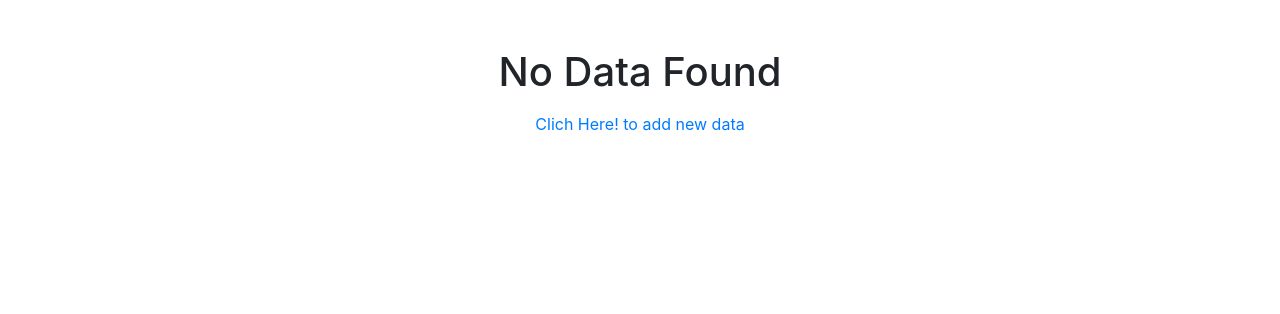
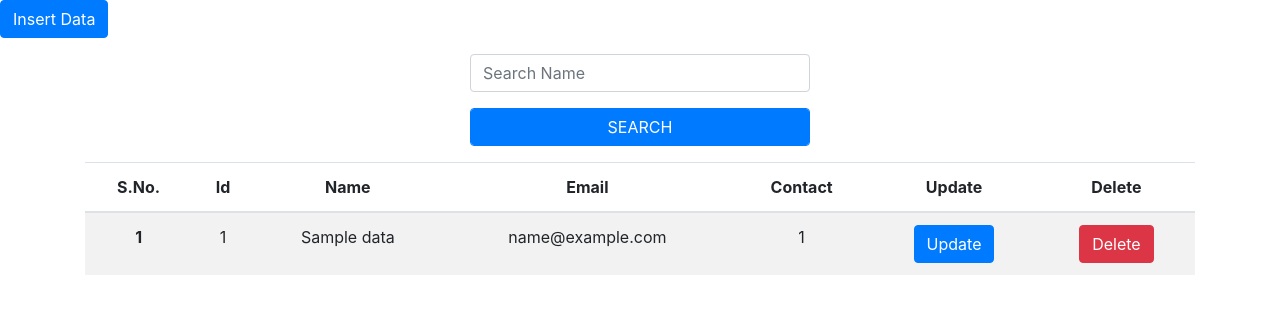
Before and after one commit to milan-sony/Django-CRUD, a Django app: page /viewlist/ in a window 1280 px wide. Shown: the top 314 px of the page. Run offline with Django 4.2, Linux system fonts and the light colour scheme; tables that the repository leaves empty hold one stand-in row (values such as "Sample post"); some libraries are stand-ins or nearby versions.

Commit message:
views.py updated, search by id changed to search by name

```diff
--- a/CRUD/views.py
+++ b/CRUD/views.py
@@ -56,7 +56,7 @@ def delete(request, id):
 def search(request):
   if request.method == 'POST':
     search = request.POST['search']
-    value = register.objects.filter(id__icontains = search)
+    value = register.objects.filter(name__icontains = search)
     return render(request,"search.html",{'searchvalue':search, 'data':value})
   else:
     return redirect('viewlist')
--- a/templates/viewlist.html
+++ b/templates/viewlist.html
@@ -10,7 +10,7 @@ List
 {% endblock %}
 
 {% block body %}
-{% if value %}
+{% if data %}
 <a href="{% url 'index' %}" class="btn btn-primary">Insert Data</a>
 
 <div class="container">
@@ -19,7 +19,7 @@ List
       <div class="col-md-4 offset-md-4 mb-3 mt-3">
         <form action="{% url 'search' %}" method="POST">
           {% csrf_token %}
-          <input type="text" name="search" placeholder="Search Id" class="form-control" autocomplete="off">
+          <input type="text" name="search" placeholder="Search Name" class="form-control" autocomplete="off">
           <button type="submit" class="btn btn-primary form-control mt-3">SEARCH</button>
         </form>
       </div>
@@ -72,10 +72,10 @@ List
     </div>
   </div>
 </div>
+
 {% else %}
 <h1 class="text-center mt-5">No Data Found</h1>
 <p class="text-center mt-3"><a href="{% url 'index' %}">Clich Here! to add new data</a></p>
-
 {% endif %}
 
 <!-- JQuery CDN -->
```
